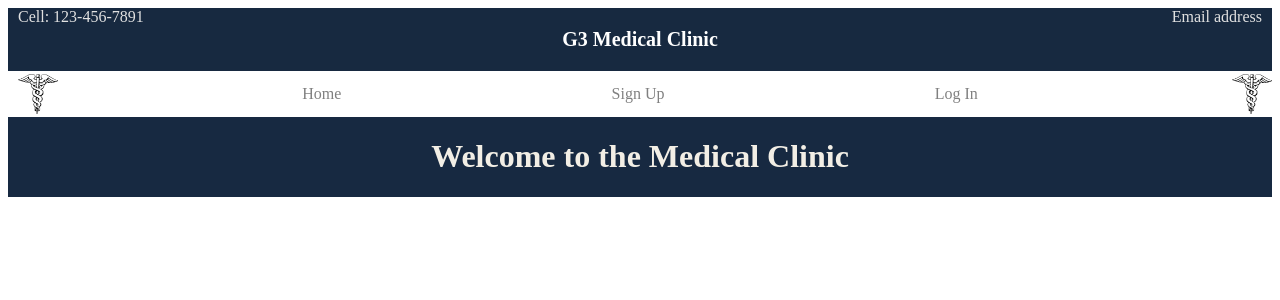
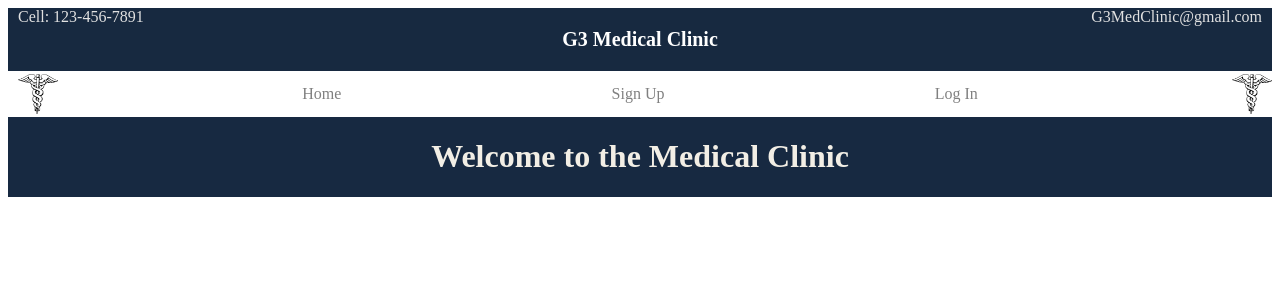
Before and after one commit to JaredzG/medical-clinic, a PHP site: page /index.php?status=1 in a window 1280 px wide. Shown: the top 300 px of the page. Run offline with PHP 8.4, Linux system fonts and the light colour scheme.

Commit message:
Update header.php

```diff
--- a/header.php
+++ b/header.php
@@ -19,7 +19,7 @@
        <div>
         <ul class='header'>
 					 <p class='cleft'>Cell: 123-456-7891</p>
-					 <p class='cright'>Email address</p>
+					 <p class='cright'>G3MedClinic@gmail.com</p>
            <p class='headtitle'>G3 Medical Clinic</p>
 				 </ul>
          <ul class='navigation'>
```
